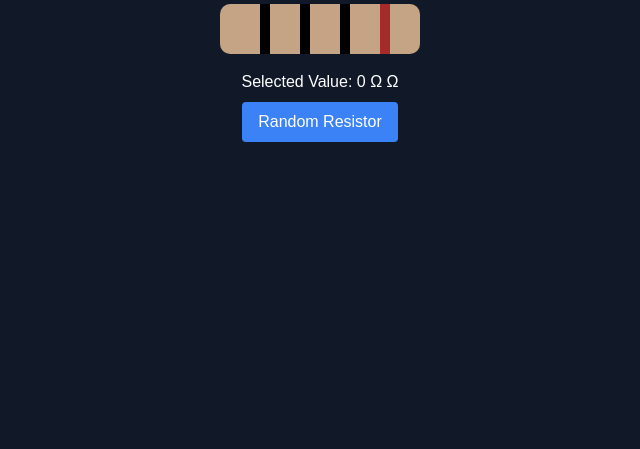
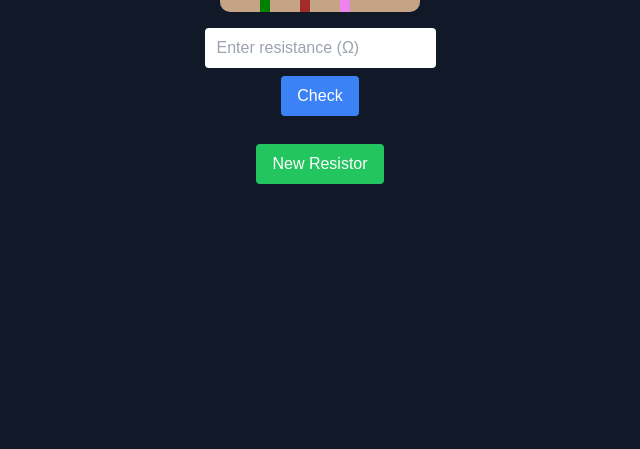
Before and after one commit to 2znP/2znP.github.io, a plain HTML site: page index.html in a window 1280 px wide. Shown: the part 351-800 px from the top of the page, without its empty margins (320-960 px from the left). Drawn offline with nearby package versions, Linux system fonts and the light colour scheme.

Commit message:
Update index.html

```diff
--- a/index.html
+++ b/index.html
@@ -8,57 +8,60 @@
     <style>
         body { font-family: Arial, sans-serif; }
         .resistor { display: flex; align-items: center; justify-content: center; background: #c4a484; height: 50px; width: 200px; border-radius: 10px; position: relative; }
-        .band { width: 10px; height: 50px; position: absolute; cursor: pointer; }
+        .band { width: 10px; height: 50px; position: absolute; }
         .band:nth-child(1) { left: 40px; }
         .band:nth-child(2) { left: 80px; }
         .band:nth-child(3) { left: 120px; }
-        .band:nth-child(4) { left: 160px; }
     </style>
 </head>
 <body class="bg-gray-900 text-white flex flex-col items-center justify-center min-h-screen">
 
-    <h1 class="text-2xl font-bold mb-4">Resistor Color Code Trainer</h1>
+    <h1 class="text-2xl font-bold mb-4">Guess the Resistor Value</h1>
 
     <div class="resistor mb-4">
-        <div class="band" data-band="1"></div>
-        <div class="band" data-band="2"></div>
-        <div class="band" data-band="3"></div>
-        <div class="band" data-band="4"></div>
+        <div class="band" id="band1"></div>
+        <div class="band" id="band2"></div>
+        <div class="band" id="band3"></div>
     </div>
 
-    <p class="mb-2">Selected Value: <span id="resistance">---</span> Ω</p>
+    <input type="number" id="userInput" placeholder="Enter resistance (Ω)" class="px-3 py-2 rounded text-black">
+    <button onclick="checkAnswer()" class="bg-blue-500 px-4 py-2 rounded mt-2">Check</button>
 
-    <button onclick="randomizeResistor()" class="bg-blue-500 px-4 py-2 rounded">Random Resistor</button>
+    <p id="result" class="mt-3 text-lg font-bold"></p>
+
+    <button onclick="generateResistor()" class="bg-green-500 px-4 py-2 rounded mt-4">New Resistor</button>
 
     <script>
         const colors = ["black", "brown", "red", "orange", "yellow", "green", "blue", "violet", "gray", "white"];
-        let bands = [0, 0, 0, 1]; // Default
+        let correctValue = 0;
 
-        function updateResistor() {
-            document.querySelectorAll('.band').forEach((band, index) => {
-                band.style.background = colors[bands[index]];
-            });
-            calculateResistance();
+        function generateResistor() {
+            let digit1 = Math.floor(Math.random() * 10);
+            let digit2 = Math.floor(Math.random() * 10);
+            let multiplier = Math.floor(Math.random() * 10);
+
+            correctValue = (digit1 * 10 + digit2) * Math.pow(10, multiplier);
+
+            document.getElementById("band1").style.background = colors[digit1];
+            document.getElementById("band2").style.background = colors[digit2];
+            document.getElementById("band3").style.background = colors[multiplier];
+
+            document.getElementById("result").textContent = "";
+            document.getElementById("userInput").value = "";
         }
 
-        function calculateResistance() {
-            let value = (bands[0] * 10 + bands[1]) * Math.pow(10, bands[2]);
-            document.getElementById("resistance").textContent = value + " Ω";
+        function checkAnswer() {
+            let userAnswer = document.getElementById("userInput").value;
+            if (parseInt(userAnswer) === correctValue) {
+                document.getElementById("result").textContent = "✅ Correct!";
+                document.getElementById("result").classList.add("text-green-500");
+            } else {
+                document.getElementById("result").textContent = "❌ Wrong! Try again.";
+                document.getElementById("result").classList.add("text-red-500");
+            }
         }
 
-        document.querySelectorAll('.band').forEach((band, index) => {
-            band.addEventListener("click", () => {
-                bands[index] = (bands[index] + 1) % colors.length;
-                updateResistor();
-            });
-        });
-
-        function randomizeResistor() {
-            bands = [Math.floor(Math.random() * 10), Math.floor(Math.random() * 10), Math.floor(Math.random() * 10), 1];
-            updateResistor();
-        }
-
-        updateResistor();
+        generateResistor();
     </script>
 
 </body>
```
